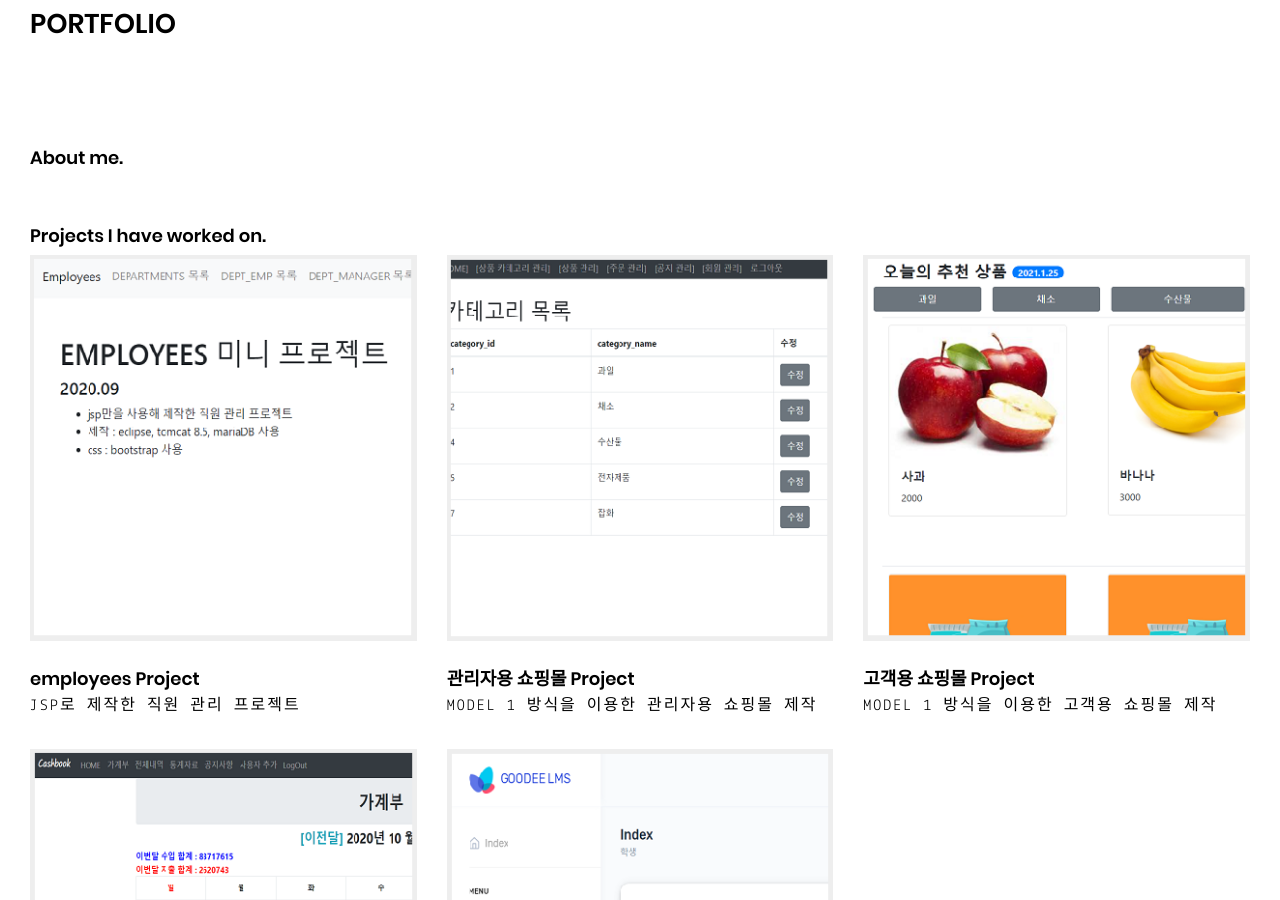
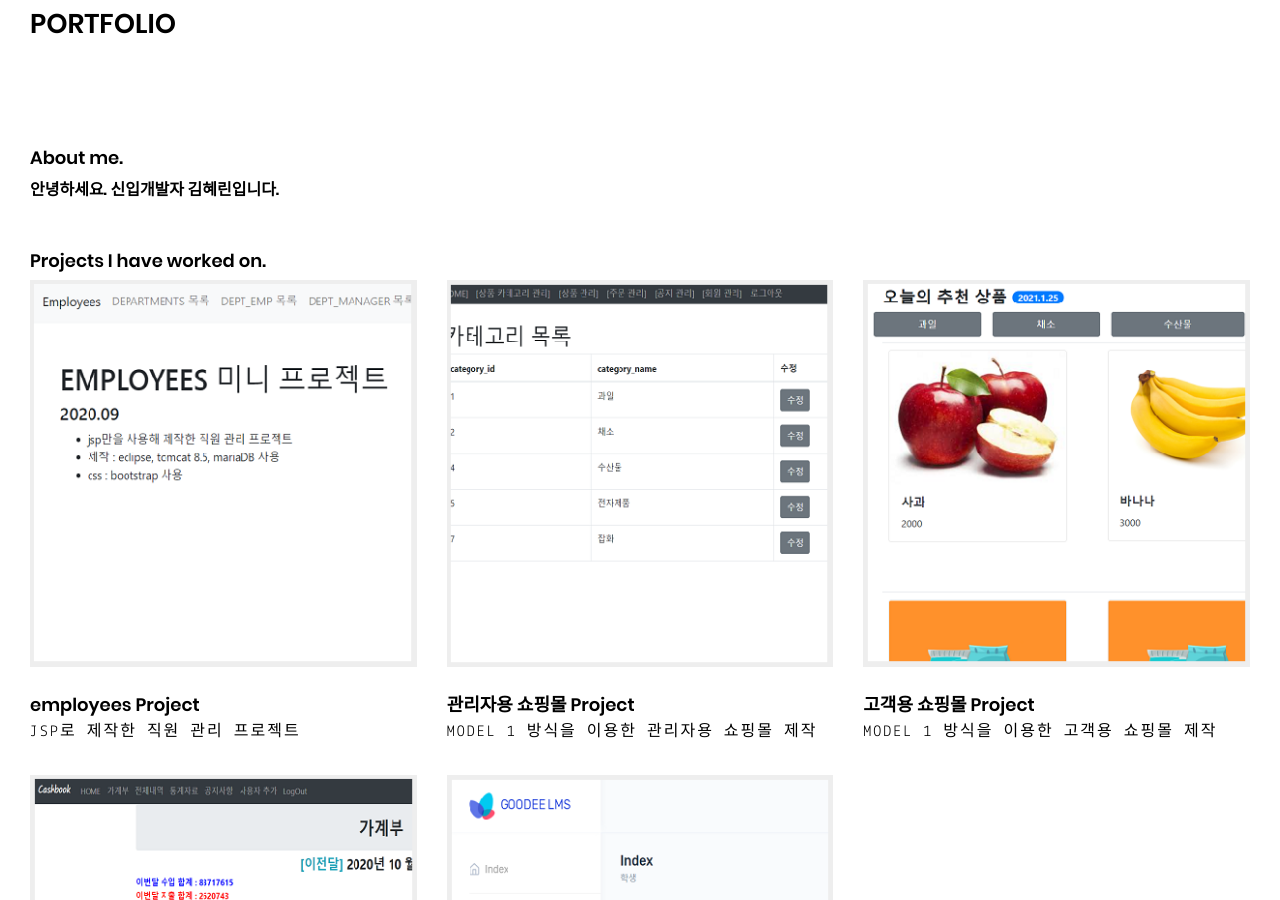
Before and after one commit to heairin1008/heairin1008.github.io, a Jekyll site: the page built from index.html, in a window 1280 px wide and 900 px high. Built offline with Jekyll 4.4.1, drawn with Linux system fonts in a browser that asks for light colours.

Commit message:
Update _config.yml

```diff
--- a/_config.yml
+++ b/_config.yml
@@ -1,7 +1,7 @@
 # User config
 author: "PORTFOLIO"
 tagline: "PORTFOLIO"
-description: ""
+description: "안녕하세요. 신입개발자 김혜린입니다."
 keywords: "Pineapple, Pineapple Pizza, Pineapple House"
 email: "heairin1008@naver.com"
 linkedin: "https://www.linkedin.com/"
```
